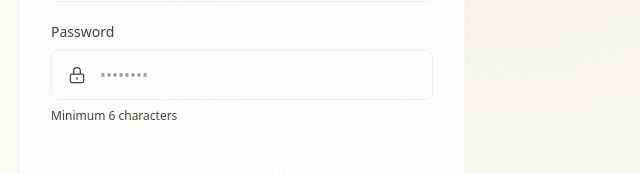
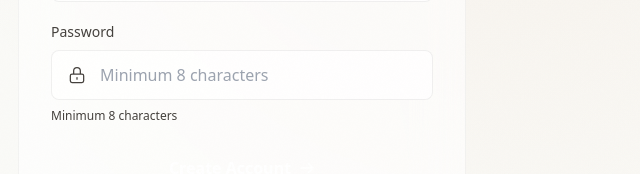
Before and after one commit to nabilkhan99/CaseForgeFrontend, a Next.js app: page /auth/sign-up in a window 1280 px wide. Shown: the part 463-637 px from the top of the page, without its empty margins (398-1038 px from the left). Built offline with nearby package versions, Linux system fonts and the light colour scheme; no server answers.

Commit message:
fix: capture plan param on sign-up, fix password requirements, fix resend

```diff
--- a/app/auth/sign-up/page.tsx
+++ b/app/auth/sign-up/page.tsx
@@ -1,20 +1,24 @@
 'use client';
 
 import { useState } from 'react';
+import { useSearchParams } from 'next/navigation';
 import { createClient } from '@/lib/supabase/client';
 import Link from 'next/link';
+import { Suspense } from 'react';
 import AuthLayout from '@/components/auth/AuthLayout';
 import AuthCard from '@/components/auth/AuthCard';
 import AuthInput from '@/components/auth/AuthInput';
 
-// Robust state management
 type FormState =
   | { status: 'idle' }
   | { status: 'loading' }
   | { status: 'success'; email: string }
   | { status: 'error'; message: string };
 
-export default function SignUpPage() {
+function SignUpForm() {
+  const searchParams = useSearchParams();
+  const plan = searchParams.get('plan');
+
   const [fullName, setFullName] = useState('');
   const [email, setEmail] = useState('');
   const [password, setPassword] = useState('');
@@ -24,14 +28,13 @@ export default function SignUpPage() {
   const handleSignUp = async (e: React.FormEvent) => {
     e.preventDefault();
 
-        // Validation
     if (!fullName.trim() || !email.trim() || !password.trim()) {
       setFormState({ status: 'error', message: 'Please fill in all fields' });
       return;
     }
 
-        if (password.length < 6) {
-            setFormState({ status: 'error', message: 'Password must be at least 6 characters' });
+    if (password.length < 8) {
+      setFormState({ status: 'error', message: 'Password must be at least 8 characters' });
       return;
     }
 
@@ -44,6 +47,7 @@ export default function SignUpPage() {
         options: {
           data: {
             full_name: fullName.trim(),
+            ...(plan ? { selected_plan: plan } : {}),
           },
         },
       });
@@ -58,10 +62,17 @@ export default function SignUpPage() {
     }
   };
 
+  const handleResend = async () => {
+    try {
+      await supabase.auth.resend({ type: 'signup', email: email.trim() });
+    } catch {
+      // Handle silently
+    }
+  };
+
   const isLoading = formState.status === 'loading';
   const errorMessage = formState.status === 'error' ? formState.message : null;
 
-    // Success State - "Check Your Email" screen
   if (formState.status === 'success') {
     return (
       <AuthLayout>
@@ -89,8 +100,8 @@ export default function SignUpPage() {
             <p className="text-center text-muted text-sm">
               Didn&apos;t receive the email?{' '}
               <button
-                                onClick={() => setFormState({ status: 'idle' })}
-                                className="text-primary hover:text-primary-light font-medium transition-colors"
+                onClick={handleResend}
+                className="text-primary hover:text-primary-light font-medium transition-colors cursor-pointer"
               >
                 Click to resend
               </button>
@@ -110,7 +121,11 @@ export default function SignUpPage() {
           </svg>
         }
         title="Create Your Account"
-                subtitle="Join Fourteen Fisherman and start your SCA preparation journey."
+        subtitle={
+          plan
+            ? `You selected the ${plan} plan. Create your account to get started.`
+            : 'Join Fourteen Fisherman and start your SCA preparation journey.'
+        }
       >
         <form onSubmit={handleSignUp} className="space-y-5">
           <AuthInput
@@ -142,11 +157,11 @@ export default function SignUpPage() {
               icon="lock"
               value={password}
               onChange={(e) => setPassword(e.target.value)}
-                            placeholder="••••••••"
+              placeholder="Minimum 8 characters"
               disabled={isLoading}
               autoComplete="new-password"
             />
-                        <p className="text-xs text-muted mt-2">Minimum 6 characters</p>
+            <p className="text-xs text-muted mt-2">Minimum 8 characters</p>
           </div>
 
           {errorMessage && (
@@ -158,7 +173,7 @@ export default function SignUpPage() {
           <button
             type="submit"
             disabled={isLoading}
-                        className="w-full py-3 bg-gradient-to-br from-primary to-primary-light disabled:opacity-50 disabled:cursor-not-allowed text-white font-semibold rounded-lg transition-all flex items-center justify-center gap-2"
+            className="w-full py-3 bg-gradient-to-br from-primary to-primary-light disabled:opacity-50 disabled:cursor-not-allowed text-white font-semibold rounded-lg transition-all flex items-center justify-center gap-2 cursor-pointer"
           >
             {isLoading ? 'Creating account...' : (
               <>
@@ -171,7 +186,6 @@ export default function SignUpPage() {
           </button>
         </form>
 
-                {/* Sign In Link */}
         <p className="mt-6 text-center text-muted text-sm">
           Already have an account?{' '}
           <Link href="/auth/sign-in" className="text-primary hover:text-primary-light font-medium transition-colors">
@@ -182,3 +196,17 @@ export default function SignUpPage() {
     </AuthLayout>
   );
 }
+
+export default function SignUpPage() {
+  return (
+    <Suspense fallback={
+      <AuthLayout>
+        <div className="flex items-center justify-center py-20">
+          <div className="w-8 h-8 rounded-full border-2 border-primary border-t-transparent animate-spin" />
+        </div>
+      </AuthLayout>
+    }>
+      <SignUpForm />
+    </Suspense>
+  );
+}
```
Lines whose indentation alone changed are shown as unchanged.
